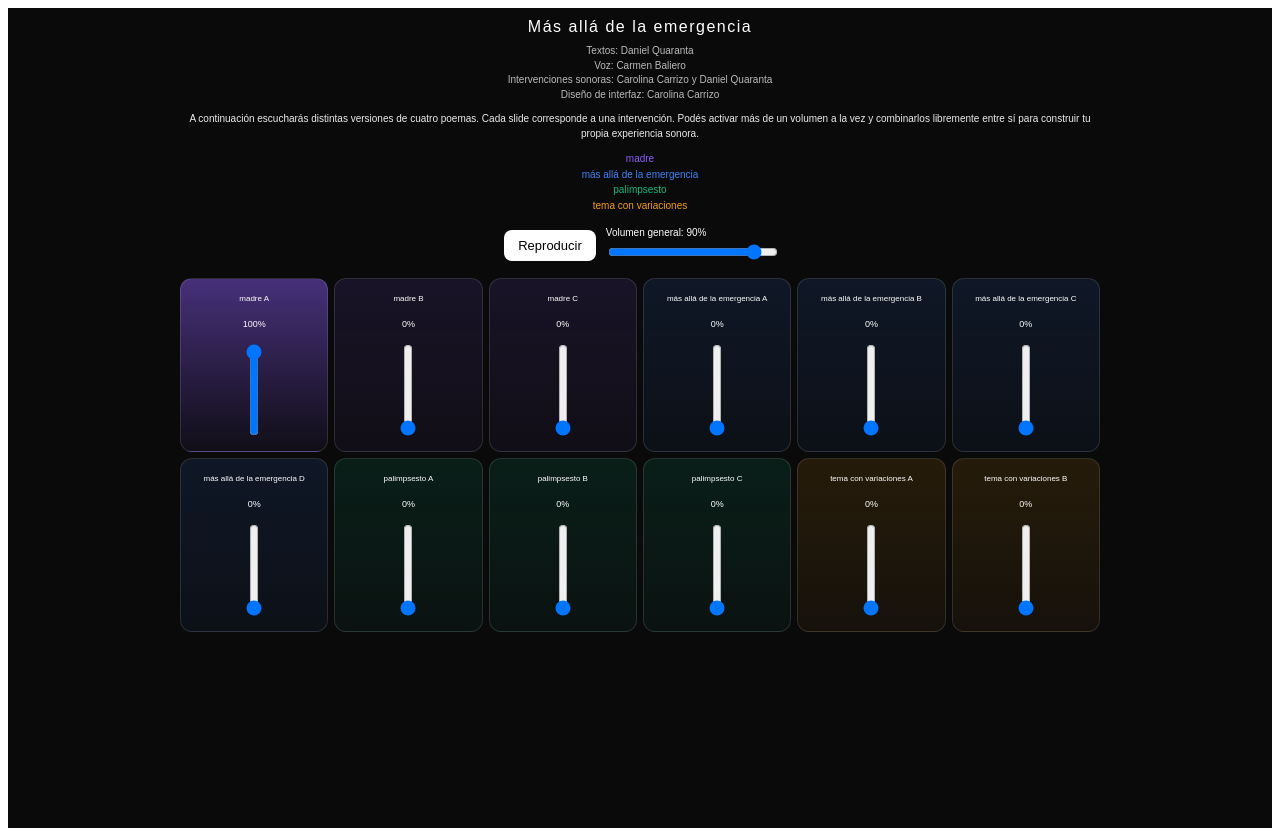
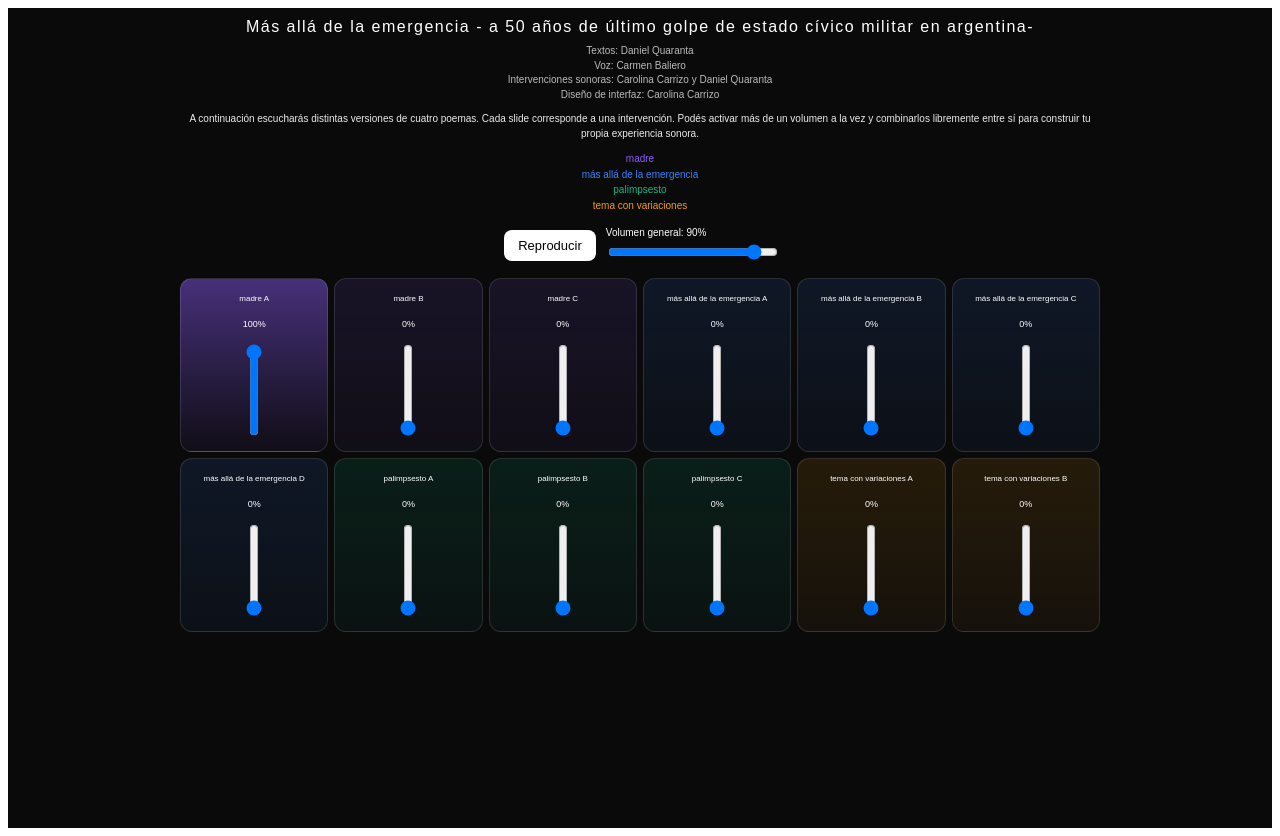
Before and after one commit to carrizocarolin/mixer, a Next.js app: page / in a window 1280 px wide. Built offline with nearby package versions, Linux system fonts and the light colour scheme.

Commit message:
Update page.jsx

```diff
--- a/app/page.jsx
+++ b/app/page.jsx
@@ -154,7 +154,7 @@ export default function Page() {
             marginBottom: 8,
           }}
         >
-          Más allá de la emergencia
+          Más allá de la emergencia - a 50 años de último golpe de estado cívico militar en argentina-
         </div>
 
         <div
```
